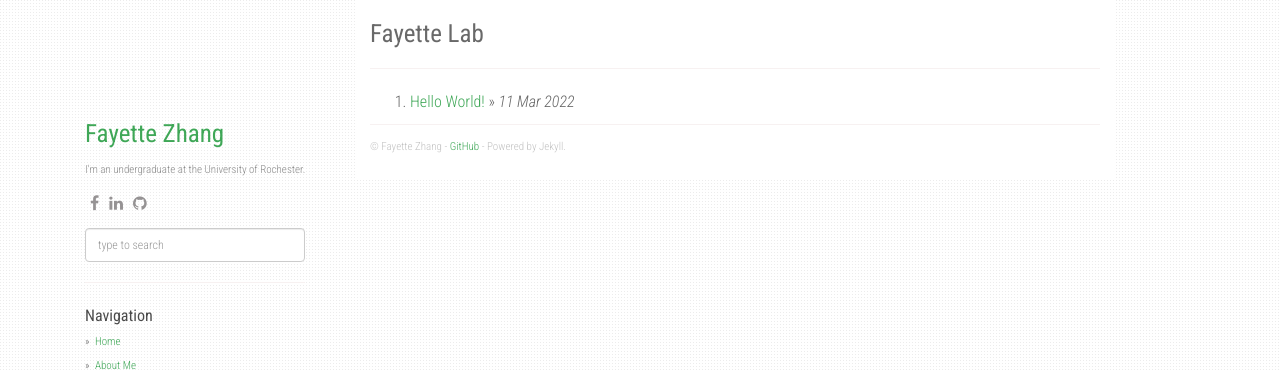
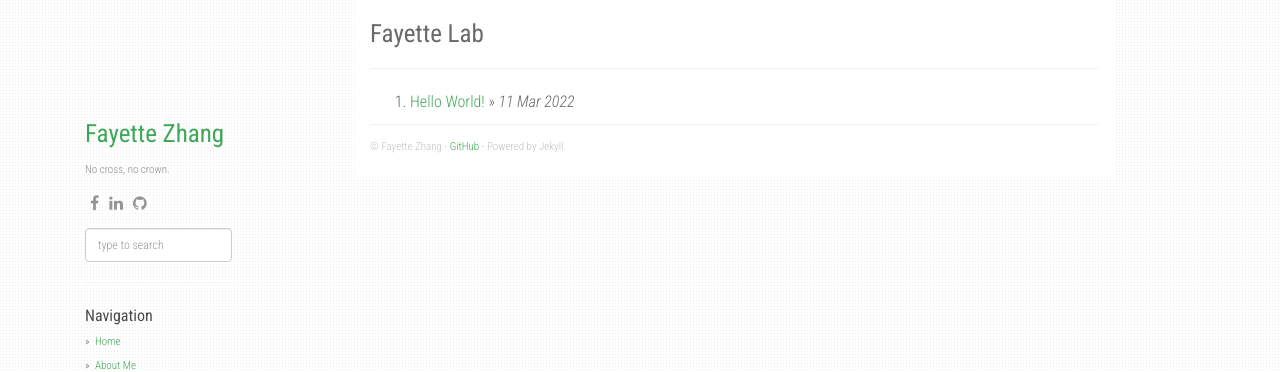
Before and after one commit to fayettecc/fayettecc.github.io, a Jekyll site: the page built from index.html, in a window 1280 px wide. Shown: the top 372 px of the page. Built offline with Jekyll 4.4.1, drawn with Linux system fonts in a browser that asks for light colours; nearby versions of some CDN libraries; the list of posts is cut into pages by our own code.

Commit message:
Update _config.yml

```diff
--- a/_config.yml
+++ b/_config.yml
@@ -2,7 +2,7 @@ title: Fayette Lab
 description: My Personal Blog.
 author: Fayette Zhang
 github: https://github.com/fayettecc/
-about: I'm an undergraduate at the University of Rochester.
+about: No cross, no crown.
 google_analytics: UA-222725512-1
 
 enableTags: false
```
